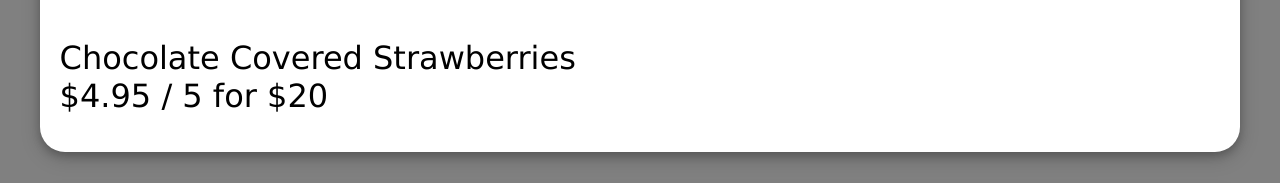
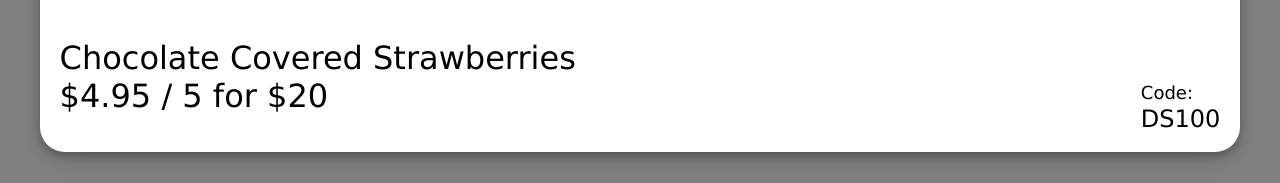
Before and after one commit to typeSpindlerJ/Current, a plain HTML site: page index.html in a window 1280 px wide. Shown: the part 1111-1294 px from the top of the page. Drawn offline with Linux system fonts and the light colour scheme.

Commit message:
added codes to the pictures and adjusted

```diff
--- a/index.html
+++ b/index.html
@@ -35,175 +35,175 @@
   <div class="polaroid">
     <img id="ccstrawberries" src="pics\Chocolate Covered Strawberries.jpg" alt="ccstrawberries" style="width:100%">
     <div class="container">
-      <p>Chocolate Covered Strawberries<br>$4.95 / 5 for $20</p>
+      <p>Chocolate Covered Strawberries<br><span id="right"><span id="code">Code:</span><br>DS100</span>$4.95 / 5 for $20</p>
     </div>
   </div>
 
   <div class="polaroid">
     <img id="cannoli" src="pics\Cannoli.jpg" alt="cannoli" style="width:100%">
     <div class="container">
-      <p>Cannoli<br>$8.95</p>
+      <p>Cannoli<br><span id="right"><span id="code">Code:</span><br>CNLI1010</span>$8.95</p>
     </div>
   </div>
 
   <div class="polaroid">
     <img id="cookiesncremecookiesandwich" src="pics/CookiesNCremeCookieSandwich.JPG" alt="cookiesncremecookiesandwich" style="width:100%">
     <div class="container">
-      <p>Cookies N Creme Cookie Sandwich<br>$6.95 / 4 for $22</p>
+      <p>Cookies N Creme Cookie Sandwich<br><span id="right"><span id="code">Code:</span><br>CKS103</span>$6.95 / 4 for $22</p>
     </div>
   </div>
 
   <div class="polaroid">
     <img id="reesescookiesandwich" src="pics/ReesesCookieSandwich.JPG" alt="reesescookiesandwich" style="width:100%">
     <div class="container">
-      <p>Reese's Cookie Sandwich with PB Cream<br>$6.95 / 4 for $22</p>
+      <p>Reese's Cookie Sandwich with PB Cream<br><span id="right"><span id="code">Code:</span><br>CKS102</span>$6.95 / 4 for $22</p>
     </div>
   </div>
 
   <div class="polaroid">
     <img id="chocolatechunkwithpbcream" src="pics/ChocolateChunkWithPBCream.JPG" alt="chocolatechunkwithpbcream" style="width:100%">
     <div class="container">
-      <p>Chocolate Chunk Sandwich With PB Cream<br>$6.95 / 4 for $22</p>
+      <p>Chocolate Chunk Sandwich With PB Cream<br><span id="right"><span id="code">Code:</span><br>CKS101</span>$6.95 / 4 for $22</p>
     </div>
   </div>
 
   <div class="polaroid">
     <img id="chocolatechunkwithvanillacream" src="pics\Chocolate Chunk with Vanilla Cream.jpg" alt="chocolatechunkwithvanillacream" style="width:100%">
     <div class="container">
-      <p>Chocolate Chunk Sandwich with Vanilla Cream<br>$6.95 / 4 for $22</p>
+      <p>Chocolate Chunk Sandwich with Vanilla Cream<br><span id="right"><span id="code">Code:</span><br>CKS100</span>$6.95 / 4 for $22</p>
     </div>
   </div>
 
   <div class="polaroid">
     <img id="reesebrowniesandwich" src="pics/ReeseBrownieSandwich.JPG" alt="reesebrowniesandwich" style="width:100%">
     <div class="container">
-      <p>Reese's Brownie Sandwich<br>$6.95 / 4 for $22</p>
+      <p>Reese's Brownie Sandwich with PB Cream<br><span id="right"><span id="code">Code:</span><br>BRS101</span>$6.95 / 4 for $22</p>
     </div>
   </div>
 
   <div class="polaroid">
     <img id="doublechocolatebrowniesandwich" src="pics\Double Chocolate Brownine Sandwich.jpg" alt="doublechocolatebrowniesandwich" style="width:100%;">
     <div class="container">
-      <p>Double Chocolate Brownie Sandwich<br>$6.95 / 4 for $22</p>
+      <p>Chocolate Brownie Sandwich with Choc. Cream<br><span id="right"><span id="code">Code:</span><br>BRS100</span>$6.95 / 4 for $22</p>
     </div>
   </div>
 
   <div class="polaroid">
     <img id="kitkatcheesecake" src="pics/KitKatCheeseCake.JPG" alt="kitkatcheesecake" style="width:100%">
     <div class="container">
-      <p>KitKat Cheesecake<br>$8.95</p>
+      <p>KitKat Cheesecake<br><span id="right"><span id="code">Code:</span><br>KKCAKE</span>$8.95</p>
     </div>
   </div>
 
   <div class="polaroid">
     <img id="chocolatepeanutbuttercheesecake" src="pics\Chocolate Peanut Butter.jpg" alt="chocolatepeanutbuttercheesecake" style="width:100%">
     <div class="container">
-      <p>Chocolate Peanut Butter Cheesecake<br>$8.95</p>
+      <p>Chocolate Peanut Butter Cheesecake<br><span id="right"><span id="code">Code:</span><br>PTCH1011</span>$8.95</p>
     </div>
   </div>
 
   <div class="polaroid">
     <img id="choclatedippedbrownie" src="pics/ChocolateDippedBrownie.JPG" alt="chocolatedippedbrownie" style="width:100%">
     <div class="container">
-      <p>Chocolate Dipped Brownie<br>$5.95 / 4 for $20</p>
+      <p>Chocolate Dipped Brownie<br><span id="right"><span id="code">Code:</span><br>B101</span>$5.95 / 4 for $20</p>
     </div>
   </div>
 
   <div class="polaroid">
     <img id="reesepbbrownie" src="pics\Reese's Peanut Butter Brownie.jpg" alt="reesepbbrownie" style="width:100%">
     <div class="container">
-      <p>Reese's Peanut Butter Brownie<br>$5.95 / 4 for $20</p>
+      <p>Reese's Peanut Butter Brownie<br><span id="right"><span id="code">Code:</span><br>B102</span>$5.95 / 4 for $20</p>
     </div>
   </div>
 
   <div class="polaroid">
     <img id="cookiesncremebrownie" src="pics/CookieNCremeBrownie.JPG" alt="cookiesncremebrownie" style="width:100%">
     <div class="container">
-      <p>Cookies N Creme Brownie<br>$5.95 / 4 for $20</p>
+      <p>Cookies N Creme Brownie<br><span id="right"><span id="code">Code:</span><br>B104</span>$5.95 / 4 for $20</p>
     </div>
   </div>
 
   <div class="polaroid">
     <img id="doublechocolatebrownie" src="pics/DoubleChocolateBrownie.JPG" alt="doublechocolatebrownie" style="width:100%">
     <div class="container">
-      <p>Double Chocolate Brownie<br>$5.95 / 4 for $20</p>
+      <p>Double Chocolate Brownie<br><span id="right"><span id="code">Code:</span><br>B100</span>$5.95 / 4 for $20</p>
     </div>
   </div>
 
   <div class="polaroid">
     <img id="reesecookiedough" src="pics/ReeseCookieDough.JPG" alt="reesecookiedough" style="width:100%">
     <div class="container">
-      <p>Reese Cookie Dough<br>$5.95</p>
+      <p>Reese Cookie Dough<br><span id="right"><span id="code">Code:</span><br></span>$5.95</p>
     </div>
   </div>
 
   <div class="polaroid">
     <img id="kisscookiedough" src="pics/KissCookieDough.JPG" alt="kisscookiedough" style="width:100%">
     <div class="container">
-      <p>Kiss Cookie Dough<br>$5.95</p>
+      <p>Kiss Cookie Dough<br><span id="right"><span id="code">Code:</span><br></span>$5.95</p>
     </div>
   </div>
 
   <div class="polaroid">
     <img id="chocolatechunkcookie" src="pics\Chocolate Chunk.jpg" alt="chocolatechunkcookie" style="width:100%">
     <div class="container">
-      <p>Chocolate Chunk Cookie<br>$5.95 / 4 for $20</p>
+      <p>Chocolate Chunk Cookie<br><span id="right"><span id="code">Code:</span><br>CK101</span>$5.95 / 4 for $20</p>
     </div>
   </div>
 
   <div class="polaroid">
     <img id="reesespiecescookie" src="pics\Reese's Pieces.jpg" alt="reesespiecescookie" style="width:100%">
     <div class="container">
-      <p>Reese's Pieces Cookie<br>$5.95 / 4 for $20</p>
+      <p>Reese's Pieces Cookie<br><span id="right"><span id="code">Code:</span><br>CK100</span>$5.95 / 4 for $20</p>
     </div>
   </div>
 
   <div class="polaroid">
     <img id="doublechocolatecookie" src="pics/DoubleChocolateCookie.JPG" alt="doublechocolatecookie" style="width:100%">
     <div class="container">
-      <p>Double Chocolate Cookie<br>$5.95 / 4 for $20</p>
+      <p>Double Chocolate Cookie<br><span id="right"><span id="code">Code:</span><br>CK102</span>$5.95 / 4 for $20</p>
     </div>
   </div>
 
   <div class="polaroid">
     <img id="cookiesncremecookie" src="pics/CookiesNCremeCookie.JPG" alt="cookiesncremecookie" style="width:100%">
     <div class="container">
-      <p>Cookies N Creme Cookie<br>$5.95 / 4 for $20</p>
+      <p>Cookies N Creme Cookie<br><span id="right"><span id="code">Code:</span><br>CK103</span>$5.95 / 4 for $20</p>
     </div>
   </div>
 
   <div class="polaroid">
     <img id="kitkatcookie" src="pics/KitKatCookie.JPG" alt="kitkatcookie" style="width:100%">
     <div class="container">
-      <p>KitKat Cookie<br>$5.95 / 4 for $20</p>
+      <p>KitKat Cookie<br><span id="right"><span id="code">Code:</span><br>CK104</span>$5.95 / 4 for $20</p>
     </div>
   </div>
 
   <div class="polaroid">
     <img id="chocolatehazelnut" src="pics/ChocolateHazelnutMiniDonuts.JPG" alt="chocolatehazelnut" style="width:100%">
     <div class="container">
-      <p>Chocolate Hazelnut Mini Donuts<br>$1.95 / 3 for $5</p>
+      <p>Chocolate Hazelnut Mini Donuts<br><span id="right"><span id="code">Code:</span><br>HDONUT</span>$1.95 / 3 for $5</p>
     </div>
   </div>
 
   <div class="polaroid">
     <img id="strawberryfilled" src="pics/StrawberryFilledMiniDonuts.JPG" alt="strawberryfilled" style="width:100%">
     <div class="container">
-      <p>Strawberry Filled Mini Donuts<br>$1.95 / 3 for $5</p>
+      <p>Strawberry Filled Mini Donuts<br><span id="right"><span id="code">Code:</span><br>SDONUT</span>$1.95 / 3 for $5</p>
     </div>
   </div>
 
   <div class="polaroid">
     <img id="vanillacustardfilled" src="pics/VanillaCustardFilledMiniDonuts.JPG" alt="vanillacustardfilled" style="width:100%">
     <div class="container">
-      <p>Vanilla Custard Filled Mini Donuts<br>$1.95 each / 3 for $5</p>
+      <p>Vanilla Custard Filled Mini Donuts<br><span id="right"><span id="code">Code:</span><br>VDONUT</span>$1.95 each / 3 for $5</p>
     </div>
   </div>
 
   <div class="polaroid">
     <img id="macaroon" src="pics/Macaroons.JPG" alt="macaroon" style="width:100%">
     <div class="container">
-      <p>Macaroons<br>$1.95 each / 3 for $5</p>
+      <p>Macaroons<br><span id="right"><span id="code">Code:</span><br>CDM100</span>$1.95 each / 3 for $5</p>
     </div>
   </div>
 
--- a/styles.css
+++ b/styles.css
@@ -106,3 +106,13 @@ div.polaroid {
   .navbarbottom a:active {
       background: green;
   }
+
+  #right {
+    float: right;
+    margin-right: 20px;
+    font-size: x-large;
+  }
+
+  #code {
+    font-size: large;
+  }
```
